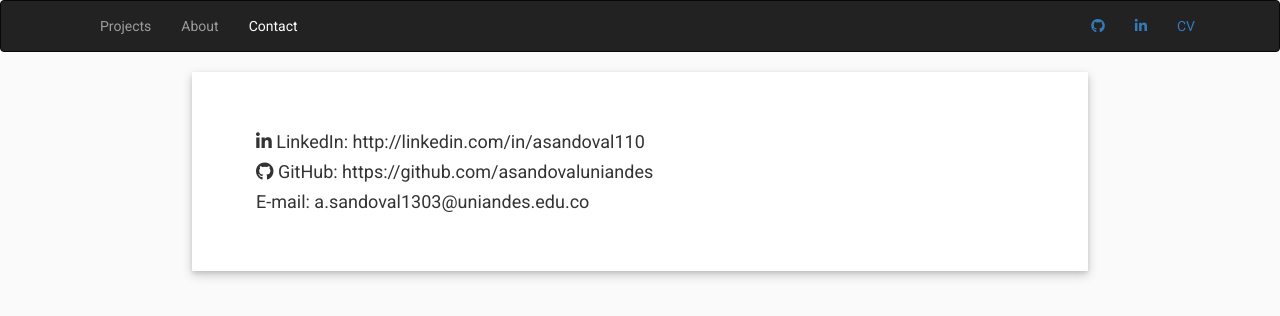
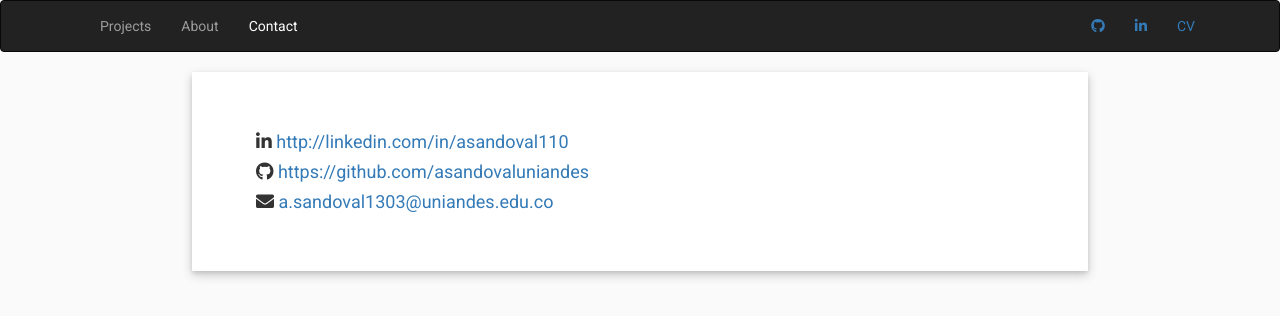
Before and after one commit to asanco/portfolio, a React (Create React App) app: page / in a window 1280 px wide. Both pictures are taken after a click on the button "Contact". Shown: the top 316 px of the page. Built offline with nearby package versions, Linux system fonts and the light colour scheme; no server answers.

Commit message:
changes to contact

```diff
--- a/src/Contact.js
+++ b/src/Contact.js
@@ -5,9 +5,9 @@ class Contact extends Component {
   render() {
     return (
       <div className="contact fade-in">
-      <h4> <i className="fab fa-linkedin-in"> </i> LinkedIn: http://linkedin.com/in/asandoval110</h4>
-      <h4> <i className="fab fa-github"></i> GitHub: https://github.com/asandovaluniandes</h4>
-      <h4>E-mail: a.sandoval1303@uniandes.edu.co</h4>
+      <h4> <i className="fab fa-linkedin-in"> </i><a href = "http://linkedin.com/in/asandoval110"> http://linkedin.com/in/asandoval110 </a></h4>
+      <h4> <i className="fab fa-github"></i><a href = "https://github.com/asandovaluniandes"> https://github.com/asandovaluniandes </a></h4>
+      <h4> <i class="fas fa-envelope"></i><a href = "mailto: a.sandoval1303@uniandes.edu.co"> a.sandoval1303@uniandes.edu.co </a></h4>
 
       </div>
     );
```
